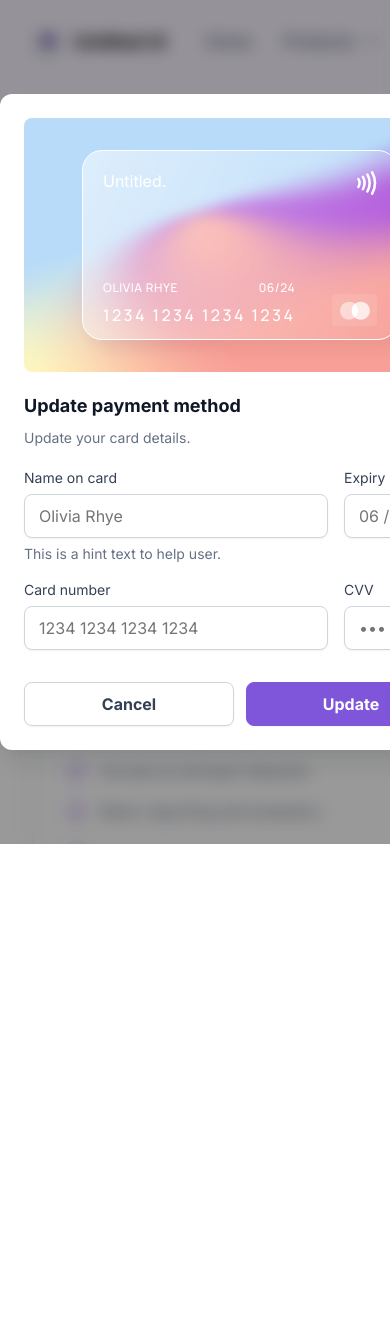
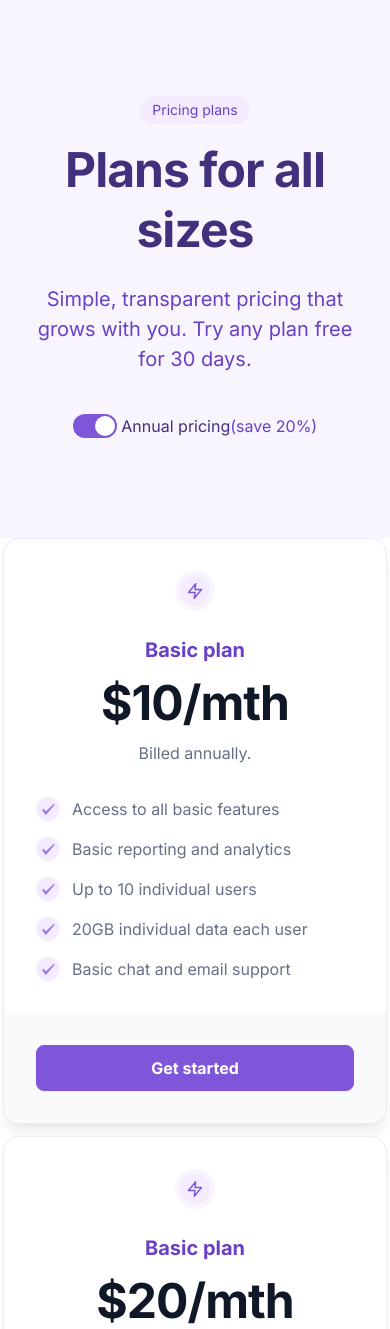
Before and after one commit to Oddi17/lessons2023, a PHP site: page / in a window 390 px wide. Shown: the top 1329 px of the page. Before the commit the page ends 844 px from the top, so only its background shows below. Run offline with PHP 8.4, Linux system fonts and the light colour scheme.

Commit message:
for mobile version

```diff
--- a/landing-example/css/library.css
+++ b/landing-example/css/library.css
@@ -123,3 +123,8 @@ body {
   line-height: 20px;
   /* 142.857% */
 }
+@media only screen and (min-width: 320px) and (max-width: 768px) {
+  .col {
+  width: 50%;
+  }
+ }
--- /dev/null
+++ b/landing-example/css/mobile.css
@@ -0,0 +1,15 @@
+@media only screen and (min-width: 320px) and (max-width: 768px) {
+    .container{
+        width: auto;
+        margin: 0px;
+    }
+    .tariffs .container {
+        display: flex;
+        flex-direction: column;
+        gap:12px;
+        align-items: center;
+      }
+      .header{
+        display: none;
+      }
+   }
--- a/landing-example/css/style.css
+++ b/landing-example/css/style.css
@@ -66,6 +66,9 @@
   margin: 18px 0;
 }
 
+.hidden{
+  visibility: hidden;
+}
 /* section-1 */
 
 .pricing-plans {
--- a/landing-example/index.html
+++ b/landing-example/index.html
@@ -6,6 +6,7 @@
     <title>Landing page</title>
     <link rel="stylesheet" href="css/library.css" />
     <link rel="stylesheet" href="css/style.css" />
+    <link rel="stylesheet" href="css/mobile.css" />
     <link rel="preconnect" href="https://fonts.googleapis.com" />
     <link rel="preconnect" href="https://fonts.gstatic.com" crossorigin />
     <link
@@ -118,7 +119,7 @@
         </div>
       </div>
     </section>
-    <div class="fade">
+    <div class="fade hidden">
       <div class="modal">
         <div class="content__payment">
           <section class="card">
--- a/testing/first_form/index_1.html
+++ b/testing/first_form/index_1.html
@@ -49,9 +49,9 @@
           <img src="images/ilustration/phone/vector_bottom.svg" />
         </div> -->
       </div>
-      <div class="purple__circle-1"></div>
+      <!-- <div class="purple__circle-1"></div>
       <div class="purple__circle-2"></div>
-      <div class="blue__circle"></div>
+      <div class="blue__circle"></div> -->
     </div>
   </body>
 </html>
--- a/testing/first_form/index_2.html
+++ b/testing/first_form/index_2.html
@@ -50,9 +50,9 @@
           <img src="images/ilustration/phone/vector_bottom.svg" />
         </div> -->
         </div>
-        <div class="purple__circle-1"></div>
+        <!-- <div class="purple__circle-1"></div>
         <div class="purple__circle-2"></div>
-        <div class="blue__circle"></div>
+        <div class="blue__circle"></div> -->
       </div>
     </section>
     <section class="info">
```
